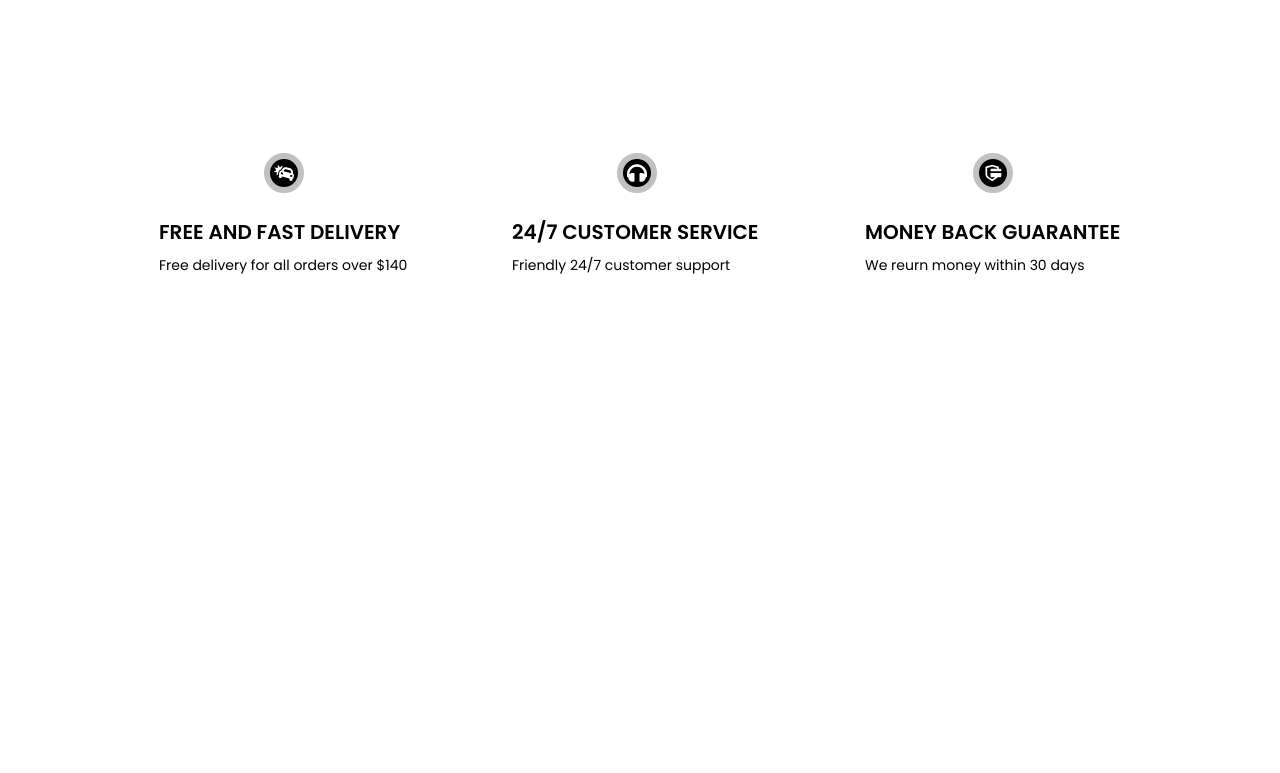
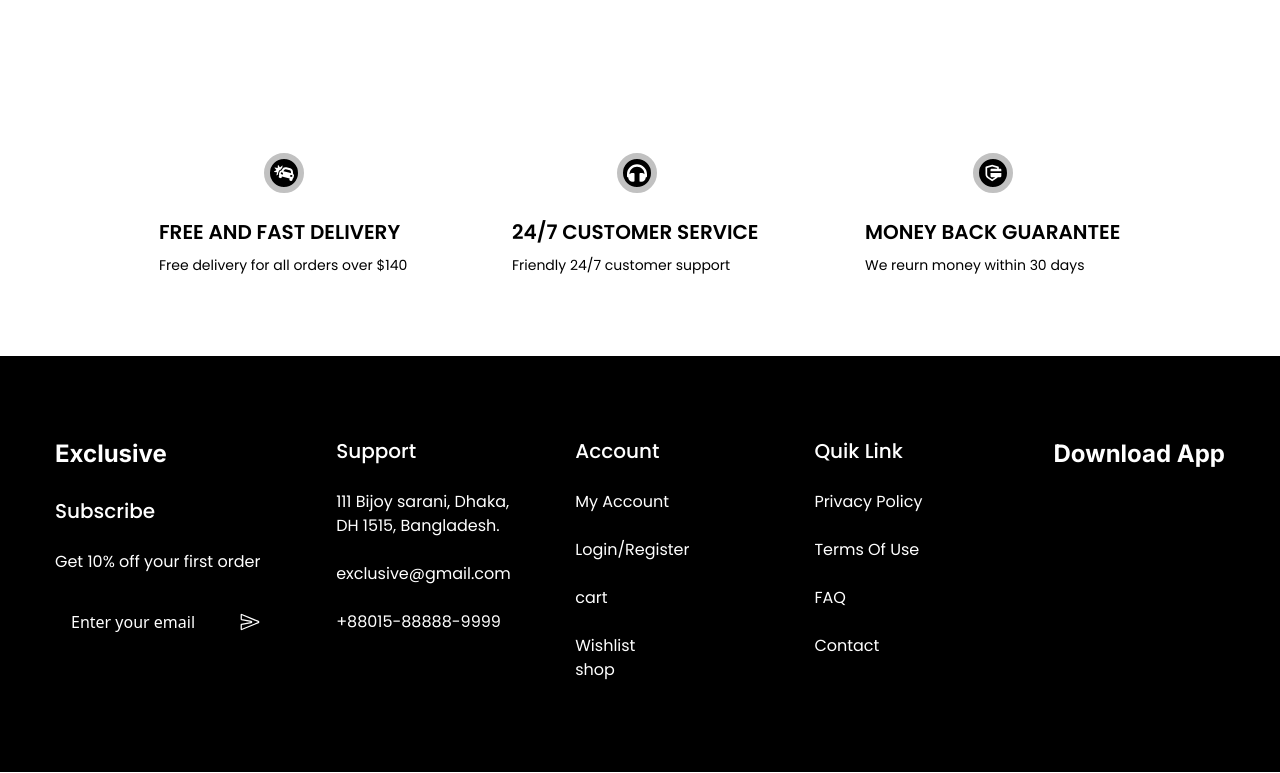
Before and after one commit to mustakin04/Full-Ecommerce, a React (Vite) app in the folder E-Commerce/: page / in a window 1280 px wide. Shown: the part 4466-5239 px from the top of the page. Before the commit the page ends 4822 px from the top, so only its background shows below. Built offline with nearby package versions, Linux system fonts and the light colour scheme.

Commit message:
Footer part

```diff
--- /dev/null
+++ b/E-Commerce/src/Component/Footer.jsx
@@ -0,0 +1,92 @@
+import React from "react";
+import Container from "./Container";
+import { IoSendOutline } from "react-icons/io5";
+
+const Footer = () => {
+  return (
+    <div className="bg-black pt-[80px] pb-[40px] border-b-[1px] border-white">
+      <Container>
+        <div className="flex justify-between pb-[50px] ">
+          <div>
+            <h5 className="font-Inter font-bold text-[24px] text-white">
+              Exclusive
+            </h5>
+            <h6 className="font-Poppins font-medium text-[20px] text-white my-[24px]">
+              Subscribe
+            </h6>
+            <p className="font-Poppins font-normal text-[16px] text-white">
+              Get 10% off your first order
+            </p>
+            <div className="relative w-[217px] mt-[24px]">
+              <input
+                type="text"
+                placeholder="Enter your email"
+                className="w-[217px] bg-black pl-[16px] text-white placeholder:text-white
+                        py-[12px]"
+              />
+              <div className="absolute top-[30%] right-3 text-xl text-white">
+                <IoSendOutline />
+              </div>
+            </div>
+          </div>
+          <div>
+            <h5 className="font-Poppins font-medium text-[20px] text-white ">
+              Support
+            </h5>
+            <h6 className="w-[175px] font-Poppins font-normal text-[16px] text-white my-[24px]">
+              111 Bijoy sarani, Dhaka, DH 1515, Bangladesh.
+            </h6>
+            <p className="font-Poppins font-normal text-[16px] text-white">
+              exclusive@gmail.com
+            </p>
+            <p className="font-Poppins font-normal text-[16px] text-white mt-[24px]">
+              +88015-88888-9999
+            </p>
+          </div>
+          <div>
+            <h5 className="font-Poppins font-medium text-[20px] text-white">
+              Account
+            </h5>
+            <p className="w-[175px] font-Poppins font-normal text-[16px] text-white my-[24px]">
+              My Account
+            </p>
+            <p className="w-[175px] font-Poppins font-normal text-[16px] text-white ">
+              Login/Register
+            </p>
+            <p className="w-[175px] font-Poppins font-normal text-[16px] text-white my-[24px]">
+              cart
+            </p>
+            <p className="w-[175px] font-Poppins font-normal text-[16px] text-white ">
+              Wishlist
+            </p>
+            <p className="w-[175px] font-Poppins font-normal text-[16px] text-white ">
+              shop
+            </p>
+          </div>
+          <div>
+            <h5 className="font-Poppins font-medium text-[20px] text-white">
+              Quik Link
+            </h5>
+            <p className="w-[175px] font-Poppins font-normal text-[16px] text-white my-[24px]">
+              Privacy Policy
+            </p>
+            <p className="w-[175px] font-Poppins font-normal text-[16px] text-white ">
+              Terms Of Use
+            </p>
+            <p className="w-[175px] font-Poppins font-normal text-[16px] text-white my-[24px]">
+              FAQ
+            </p>
+            <p className="w-[175px] font-Poppins font-normal text-[16px] text-white ">
+              Contact
+            </p>
+          </div>
+          <div>
+            <h4 className="font-Inter font-bold text-[24px] text-white">Download App</h4>
+          </div>
+        </div>
+      </Container>
+    </div>
+  );
+};
+
+export default Footer;
--- a/E-Commerce/src/Layout/RootLayout.jsx
+++ b/E-Commerce/src/Layout/RootLayout.jsx
@@ -2,6 +2,7 @@ import React from 'react'
 import Language from '../Component/Language'
 import Navbar from '../Component/Navbar'
 import { Outlet } from 'react-router'
+import Footer from '../Component/Footer'
 
 const RootLayout = () => {
   return (
@@ -9,6 +10,7 @@ const RootLayout = () => {
          <Language></Language>
         <Navbar></Navbar>
         <Outlet></Outlet>
+        <Footer></Footer>
     </div>
   )
 }
```
